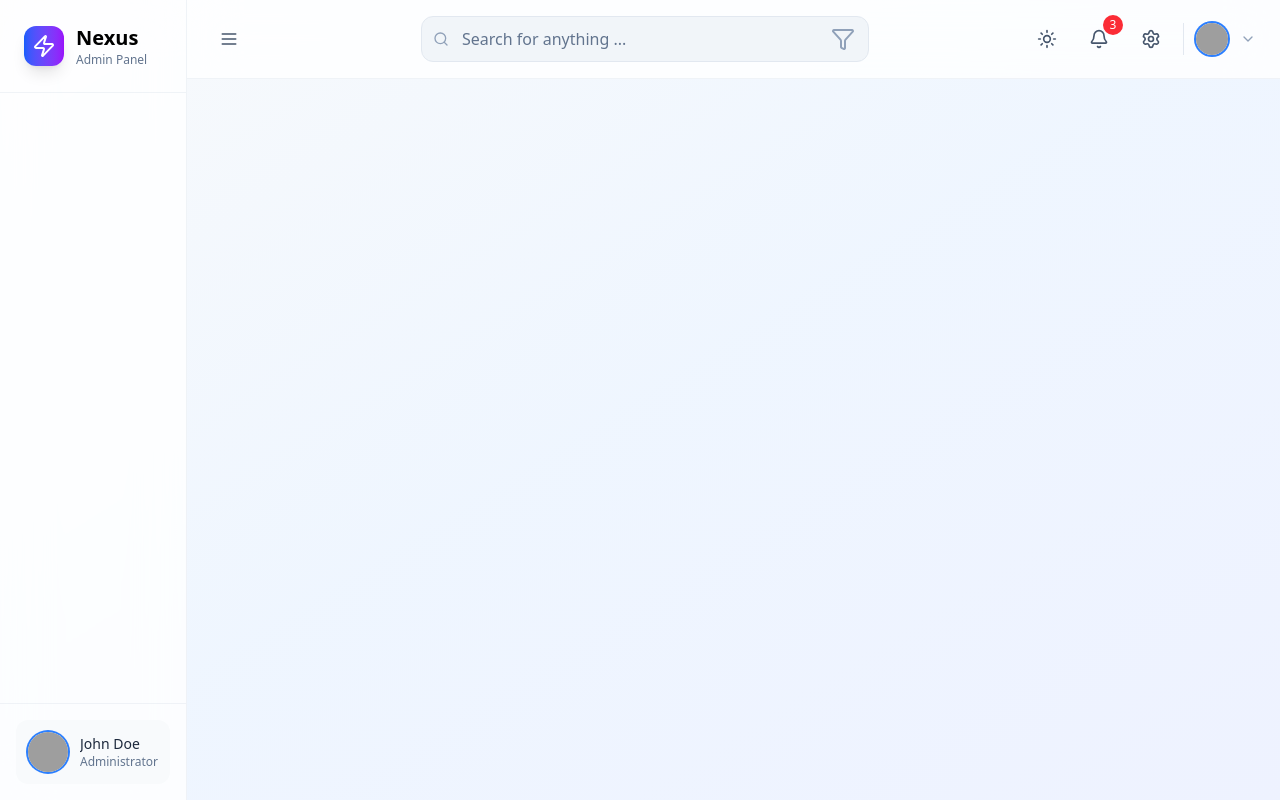
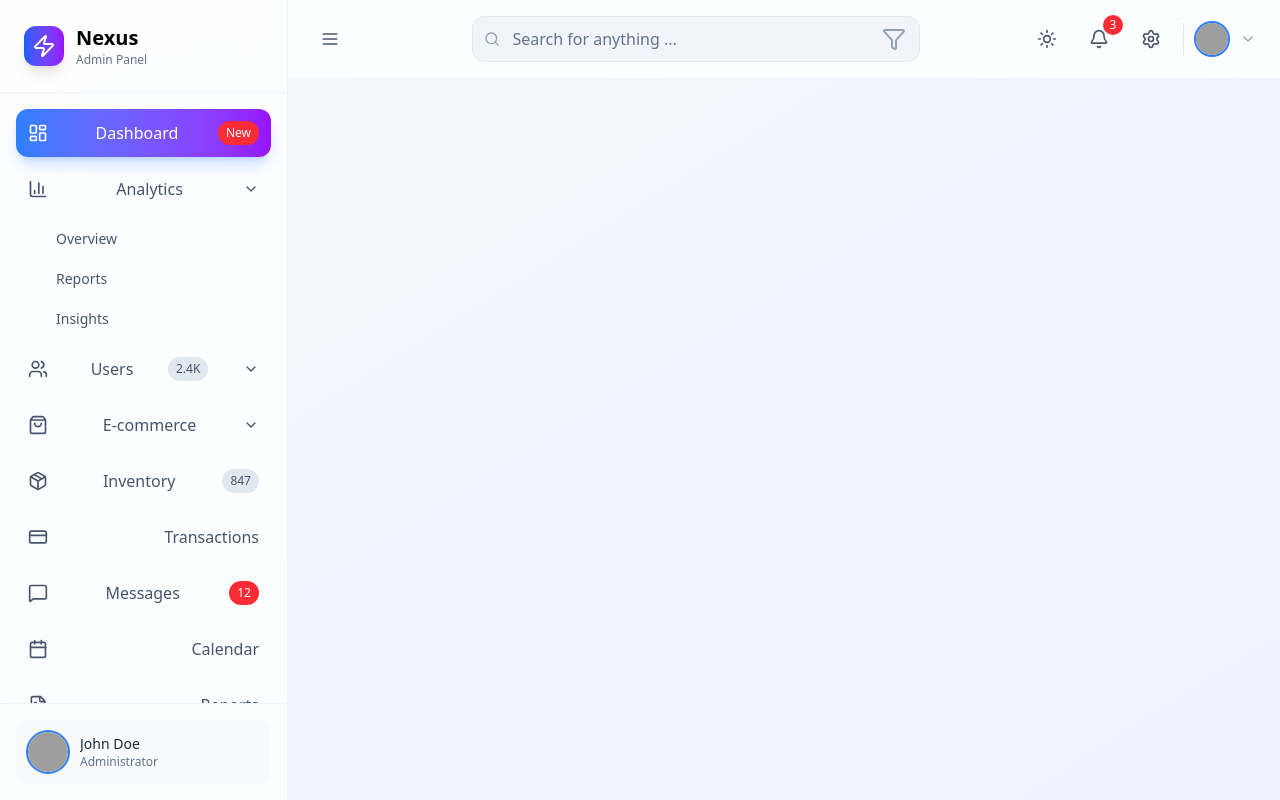
Before and after one commit to miltonisaya/vite-react-tailwind-admin-panel, a React (Vite) app: page / in a window 1280 px wide. Built offline with nearby package versions, Linux system fonts and the light colour scheme; grey boxes are pictures that could not be loaded.

Commit message:
successfully implemented collapsible and expandable sidebar

```diff
--- a/public/components/layout/Header.tsx
+++ b/public/components/layout/Header.tsx
@@ -1,7 +1,13 @@
 import {Bell, ChevronDown, Filter, Menu, Plus, Search, Settings, Sun} from "lucide-react";
 import * as React from "react";
 
-const Header: React.FC = () => {
+interface HeaderProps {
+    sideBarCollapsed?: boolean;
+    onToggleSidebar: ()=> void;
+}
+
+const Header: React.FC<HeaderProps> = ({sideBarCollapsed,onToggleSidebar}) => {
+
     return (
         <div
             className="bg-white/80 dark:bg-slate-900/80 backdrop-blur-xl border-b border-slate-200/50 dark:border-slate-700/50 px-6 py-4">
@@ -9,7 +15,7 @@ const Header: React.FC = () => {
                 {/* Left Section */}
                 <div className="flex items-center space-x-4">
                     <button
-                        className="p-2 rounded-lg text-slate-600 dark:text-slate-300 hover:bg-slate-100 dark:hover:bg-slate-800 transition-colors">
+                        className="p-2 rounded-lg text-slate-600 dark:text-slate-300 hover:bg-slate-100 dark:hover:bg-slate-800 transition-colors" onClick={onToggleSidebar}>
                         <Menu className="w-5 h-5"/>
                     </button>
                     <div className="hidden md:block">
--- a/public/components/layout/Sidebar.tsx
+++ b/public/components/layout/Sidebar.tsx
@@ -1,15 +1,150 @@
+import {
+    BarChart3,
+    Calendar,
+    ChevronDown,
+    CreditCard,
+    FileText,
+    LayoutDashboard,
+    type LucideIcon,
+    MessageSquare,
+    Package,
+    Settings,
+    ShoppingBag,
+    Users,
+    Zap,
+} from "lucide-react";
 import * as React from "react";
-import {Zap} from "lucide-react";
 
-const Sidebar:React.FC = () => {
+// Define the SubMenu interface
+export interface SubMenu {
+    id: string;
+    label: string;
+}
+
+// Define the MenuItem interface
+export interface MenuItem {
+    id: string;
+    icon: LucideIcon;
+    label: string;
+    active?: boolean; // Make active optional
+    badge?: string; // Make badge optional
+    count?: string; // Use string for count to match data
+    submenu?: SubMenu[]; // Make submenu optional
+}
+
+const menuItems: MenuItem[] = [
+    {
+        id: "dashboard",
+        icon: LayoutDashboard,
+        label: "Dashboard",
+        active: true,
+        badge: "New",
+    },
+    {
+        id: "analytics",
+        icon: BarChart3,
+        label: "Analytics",
+        submenu: [
+            {id: "overview", label: "Overview"},
+            {id: "reports", label: "Reports"},
+            {id: "insights", label: "Insights"},
+        ],
+        active: false,
+        badge: "",
+    },
+    {
+        id: "users",
+        icon: Users,
+        label: "Users",
+        count: "2.4K",
+        submenu: [
+            {id: "all-users", label: "All Users"},
+            {id: "roles", label: "Roles"},
+            {id: "activity", label: "User Activity"},
+        ],
+    },
+    {
+        id: "ecommerce",
+        icon: ShoppingBag,
+        label: "E-commerce",
+        submenu: [
+            {id: "products", label: "Products"},
+            {id: "orders", label: "Orders"},
+            {id: "customers", label: "Customers"},
+        ],
+        active: false,
+        badge: "",
+    },
+    {
+        id: "inventory",
+        icon: Package,
+        label: "Inventory",
+        count: "847",
+    },
+    {
+        id: "transactions",
+        icon: CreditCard,
+        label: "Transactions",
+    },
+    {
+        id: "messages",
+        icon: MessageSquare,
+        label: "Messages",
+        badge: "12",
+    },
+    {
+        id: "calendar",
+        icon: Calendar,
+        label: "Calendar",
+    },
+    {
+        id: "reports",
+        icon: FileText,
+        label: "Reports",
+    },
+    {
+        id: "settings",
+        icon: Settings,
+        label: "Settings",
+    },
+];
+
+interface SidebarProps {
+    collapsed?: boolean;
+    onToggle?: () => void;
+    currentPage?: string;
+
+    onPageChange?(e: string): void;
+}
+
+const Sidebar: React.FC<SidebarProps> = ({collapsed, onToggle, currentPage, onPageChange}) => {
+    const [expandedItems, setExpandedItems] = React.useState<Set<string>>(new Set(["analytics"]));
+    const toggleExpanded = (itemId) => {
+        const newExpanded = new Set(expandedItems);
+
+        if (newExpanded.has(itemId)) {
+            newExpanded.delete(itemId);
+        } else {
+            newExpanded.add(itemId);
+        }
+        setExpandedItems(newExpanded);
+    }
+
     return (
-        <div className="transition duration-300 ease-in-out bg-white/80 dark:bg-slate-900/80 backdrop-blur-xl border-r border-slate-200/50 dark:border-slate-700/50 flex flex-col relative z-10">
+        <div
+            className={`${collapsed ? "w-20" : "w-72"} transition-all duration-300 ease-in-out bg-white/80 dark:bg-slate-900/80 backdrop-blur-xl border-r border-slate-200/50 dark:border-slate-700/50 flex flex-col relative z-10"}`}
+        >
             {/* Logo */}
             <div className="p-6 border-b border-slate-200/50 dark:border-slate-700/50">
                 <div className="flex items-center space-x-3">
-                    <div className="w-10 h-10 bg-gradient-to-r from-blue-600 to-purple-600 rounded-xl flex items-center justify-center shadow-lg">
-                        <Zap className="w-6 h-6 text-white" />
+                    <div
+                        className="w-10 h-10 bg-gradient-to-r from-blue-600 to-purple-600 rounded-xl flex items-center justify-center shadow-lg"
+                    >
+                        <Zap className="w-6 h-6 text-white"/>
                     </div>
+
+                    {/*Conditional Rendering*/}
+                    {!collapsed && (
                         <div>
                             <h1 className="text-xl font-bold text-shadow-slate-800 dark:text-white">
                                 Nexus
@@ -18,14 +153,84 @@ const Sidebar:React.FC = () => {
                                 Admin Panel
                             </p>
                         </div>
+                    )}
                 </div>
             </div>
 
             {/* Navigation */}
-            <nav className="flex-1 p-4 space-y-2 overflow-y-auto"></nav>
+            <nav className="flex-1 p-4 space-y-2 overflow-y-auto">
+                {menuItems.map((item, idx) => {
+                    return (
+                        <div key={idx}>
+                            <button
+                                className={`w-full flex items-center justify-between p-3 rounded-xl transition-all duration-200 ${currentPage === item.id || item.active ? "bg-gradient-to-r from-blue-500 to-purple-600 text-white shadow-lg shadow-blue-500/25" : "text-slate-600 dark:text-slate-300 hover:bg-slate-100 dark:hover:bg-slate-800/500"}`}
+                                onClick={() => {
+                                    if (item.submenu) {
+                                        toggleExpanded(item.id)
+                                    } else {
+                                        if (onPageChange) {
+                                            onPageChange(item.id);
+                                        }
+                                    }
+                                }}
+                            >
+                                <div className="flex items-center space-x-3">
+                                    <item.icon className="w-5 h-5"/>
+                                </div>
+                                {/*Conditional Rendering*/}
+                                    {!collapsed && (
+                                        <>
+                                        <span className="font-medium ml-2">{item.label}</span>
+
+                                    {
+                                        item.badge && (
+                                        <span className={`px-2 py-1 text-xs bg-red-500 text-white rounded-full`}>
+                                            {item.badge}
+                                        </span>
+                                )
+                                }
+
+                                {
+                                item.count && (
+                                <span
+                                    className={`px-2 py-1 text-xs bg-slate-200 dark:bg-slate-700 text-slate-600 dark:text-slate-300 rounded-full`}>
+                                            {item.count}
+                                        </span>
+                                )}
+                                        </>
+                                )}
+
+                            {
+                                !collapsed && item.submenu && (
+                                    <ChevronDown className={`w-4 h-4 transition-transform`}/>
+                                )
+                            }
+                        </button>
+                {/*    Submenus */
+                }
+                {
+                    !collapsed && item.submenu && expandedItems.has(item.id) && (
+                        <div className="ml-8 mt-2 space-y-1">
+                            {item.submenu.map((submenu) => {
+                                return (
+                                    <button
+                                        className="w-full text-left p-2 text-sm text-slate-600 dark:text-slate-400 hover:text-shadow-slate-800 dark:hover:text-slate-200 hover:bg-slate-100 dark:hover:bg-slate-800 dark:hover:text-slate-200 hover:bg-slate-100 dark:hover:bg-slate-800/50 rounded-lg transition-all"
+                                        key={submenu.id}>
+                                        {submenu.label}
+                                    </button>
+                                )
+                            })}
+                        </div>
+                    )
+                }
+
+                </div>
+                )
+                })}
+            </nav>
 
             {/* User Profile */}
-            <div className="p-4 border-t border-slate-200/50 dark:border-slate-700/50">
+            {!collapsed && (<div className="p-4 border-t border-slate-200/50 dark:border-slate-700/50">
                 <div className="flex items-center space-x-3 p-3 rounded-xl bg-slate-50 dark:bg-slate-800/50">
                     <img
                         src="https://images.pexels.com/photos/1681010/pexels-photo-1681010.jpeg?auto=compress&cs=tinysrgb&w=64&h=64&dpr=2"
@@ -41,9 +246,9 @@ const Sidebar:React.FC = () => {
                         </p>
                     </div>
                 </div>
-            </div>
+            </div>)}
         </div>
     );
-}
+};
 
-export default Sidebar
+export default Sidebar;
--- a/src/App.tsx
+++ b/src/App.tsx
@@ -2,16 +2,26 @@
 import './App.css'
 import Sidebar from "../public/components/layout/Sidebar.tsx";
 import Header from "../public/components/layout/Header.tsx";
+import * as React from "react";
 
 function App() {
+    const [sideBarCollapsed, setSideBarCollapsed] = React.useState(false);
+    const [currentPage, setCurrentPage] = React.useState("dashboard");
 
   return (
     <>
         <div className="min-h-screen bg-gradient-to-br from-slate-50 via-blue-50 to-indigo-50 dark:from-slate-900 dark-via-slate-800 dark:to-slate-900 transition-all duration-500">
             <div className="flex h-screen overflow-hidden">
-                <Sidebar />
+                <Sidebar
+                    collapsed = {sideBarCollapsed}
+                    onToggle={()=> setSideBarCollapsed(!sideBarCollapsed)}
+                    currentPage={currentPage}
+                    onPageChange={setCurrentPage}
+                />
                 <div className="flex-1 flex flex-col overflow-hidden">
-                    <Header />
+                    <Header sideBarCollapsed ={sideBarCollapsed}
+                            onToggleSidebar={()=> setSideBarCollapsed(!sideBarCollapsed)}
+                    />
                 </div>
             </div>
         </div>
```
Lines whose indentation alone changed are shown as unchanged.
